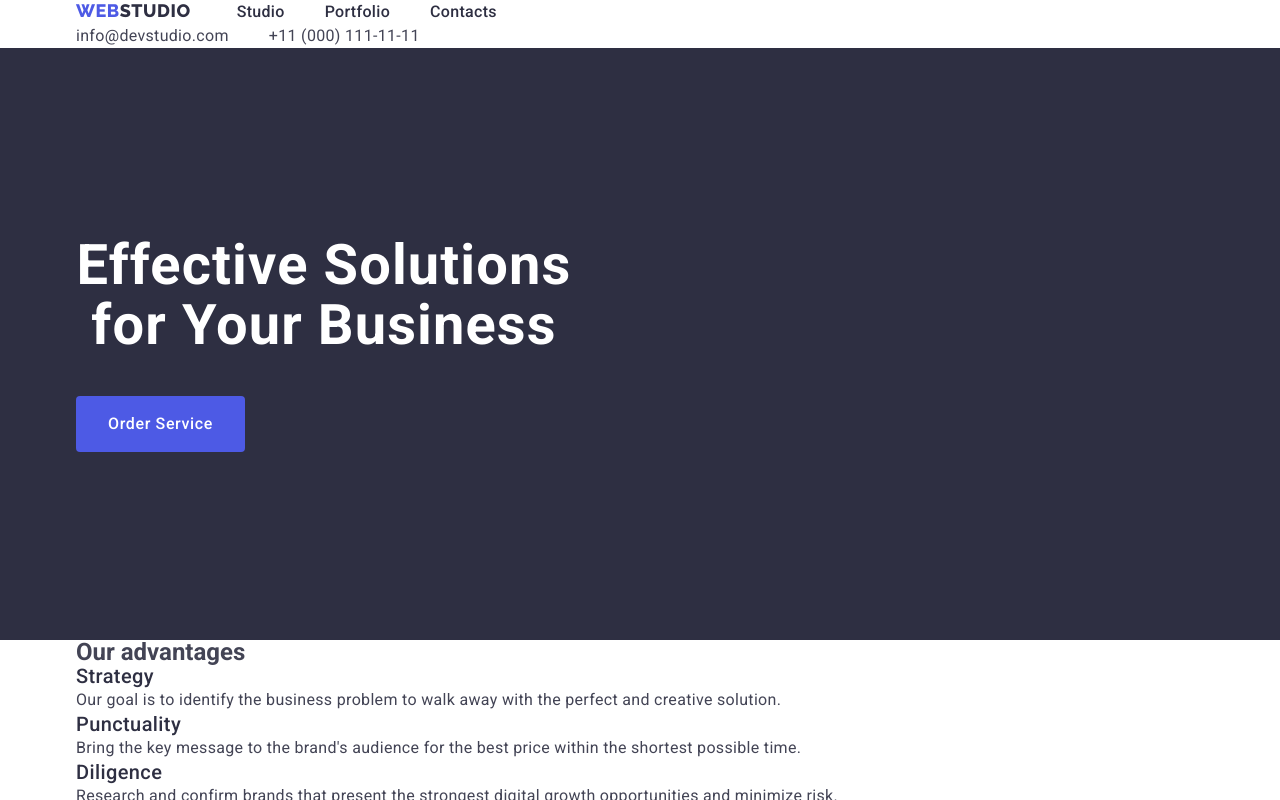
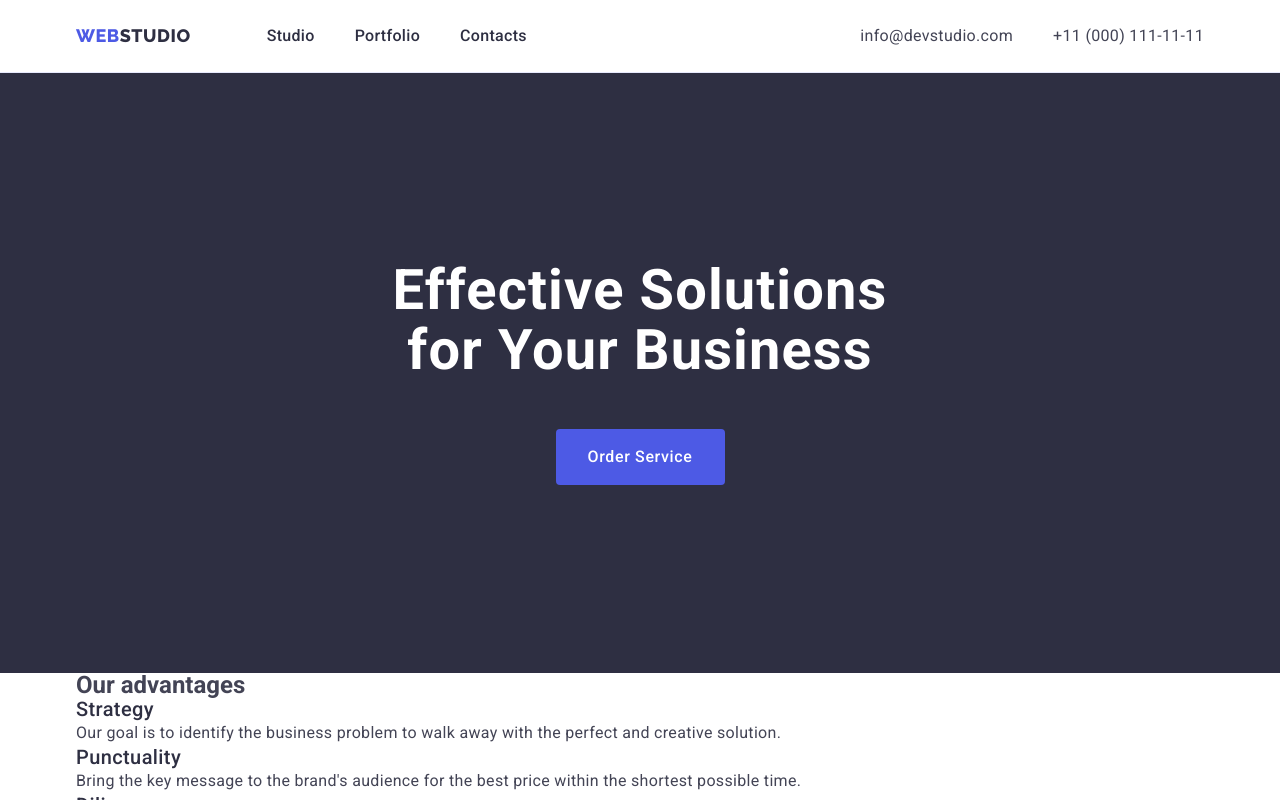
Before and after one commit to Olegopolonets/goit-markup-hw-03, a plain HTML site: page index.html in a window 1280 px wide. Shown: the top 800 px of the page. Drawn offline with nearby package versions, Linux system fonts and the light colour scheme.

Commit message:
add styles for header

```diff
--- a/css/style.css
+++ b/css/style.css
@@ -53,12 +53,17 @@ ul,
 
 /* header */
 .header {
+  justify-content: space-between;
+  border-bottom: 1px solid #e7e9fc;
+}
+.header .container {
   display: flex;
   justify-content: space-between;
 }
 
 .header-navigation {
   display: flex;
+  align-items: center;
 }
 
 .navigation-list {
@@ -71,8 +76,12 @@ ul,
   gap: 40px;
 }
 
+.address-item {
+  padding: 24px 0;
+}
+
 .logo {
-  margin-right: 46px;
+  margin-right: 76px;
   font-family: 'Raleway', sans-serif;
   font-weight: 800;
   font-size: 18px;
@@ -128,9 +137,9 @@ ul,
   color: #404bbf;
 }
 
-/* index.html */
 .hero {
   background-color: #2e2f42;
+  padding: 188px 0;
 }
 
 .hero-title {
@@ -139,6 +148,9 @@ ul,
   text-align: center;
   letter-spacing: 0.02em;
   color: #ffffff;
+  margin: 0 auto;
+  margin-bottom: 48px;
+  max-width: 496px;
 }
 
 .hero-button {
@@ -150,6 +162,12 @@ ul,
   letter-spacing: 0.04em;
   color: #ffffff;
   cursor: pointer;
+  margin: 0 auto;
+  display: block;
+  border: none;
+  min-width: 169px;
+  height: 56px;
+  border-radius: 4px;
 }
 
 .hero-button:hover,
@@ -251,20 +269,3 @@ ul,
 }
 
 /* */
-.hero {
-  padding: 188px 0;
-}
-
-.hero-title {
-  margin-bottom: 40px;
-  max-width: 496px;
-}
-
-.hero-button {
-  display: block;
-  border: none;
-  min-width: 169px;
-  height: 56px;
-  border-radius: 4px;
-  cursor: pointer;
-}
```
